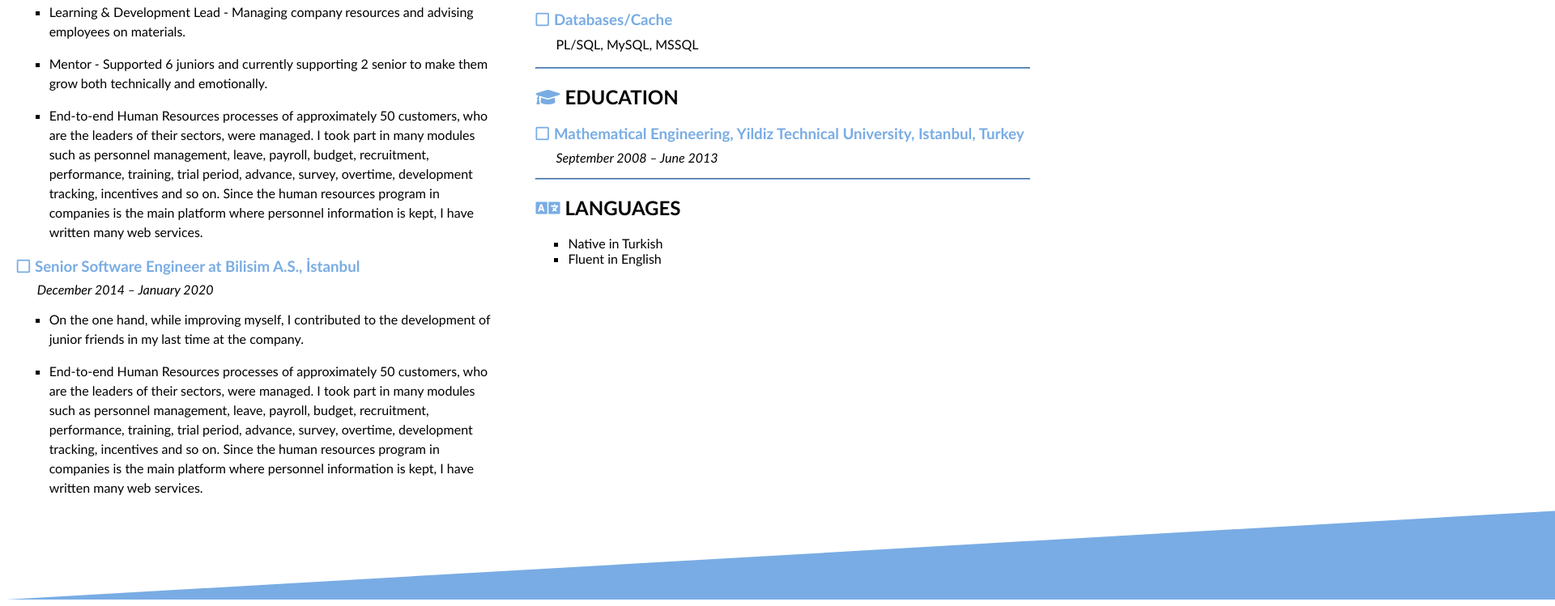
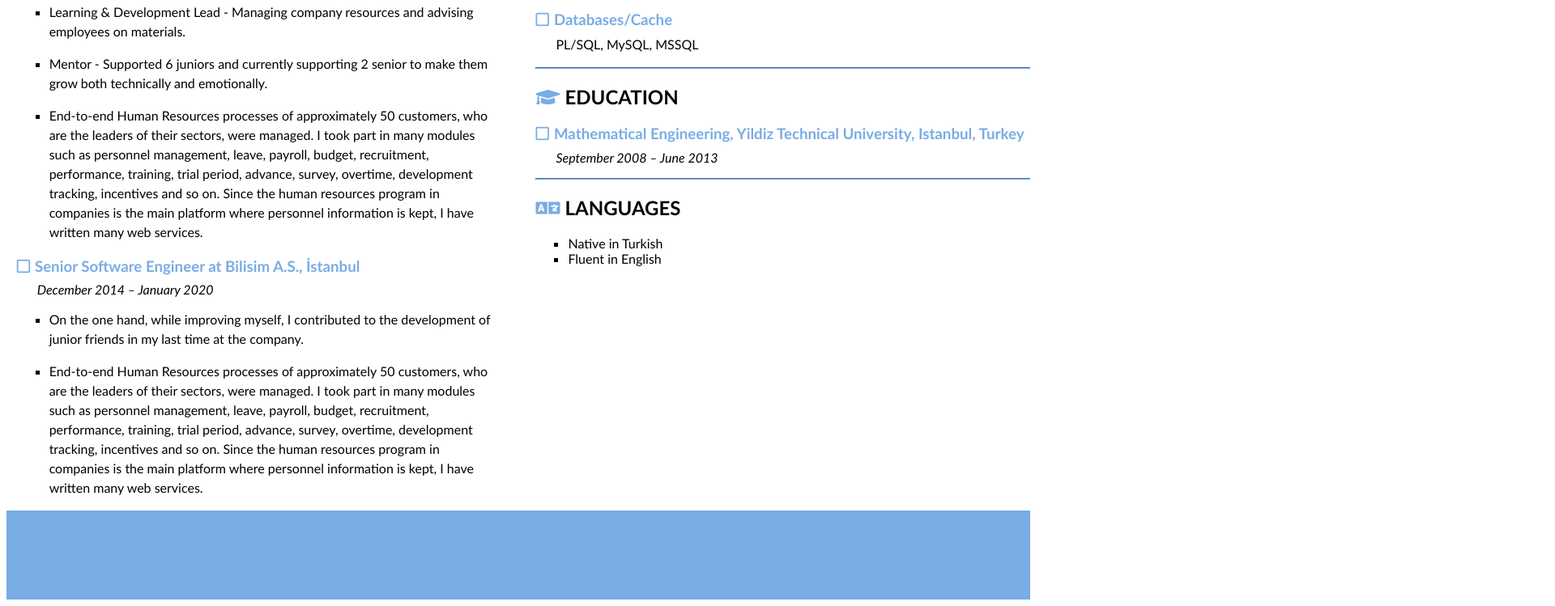
Before and after one commit to necdethocaoglu/necdethocaoglu.github.io, a plain HTML site: page index.html in a window 1280 px wide. Shown: the part 439-1188 px from the top of the page at 81% size, 1920 px wide, since content can reach past the window. Drawn offline with Linux system fonts and the light colour scheme.

Commit message:
Update stylesheet.css

```diff
--- a/css/stylesheet.css
+++ b/css/stylesheet.css
@@ -197,6 +197,5 @@ hr {
 }
 
 #footer {
-    border-left: 150vw solid transparent;
     border-bottom: 110px solid #79ace4;
 }
```
